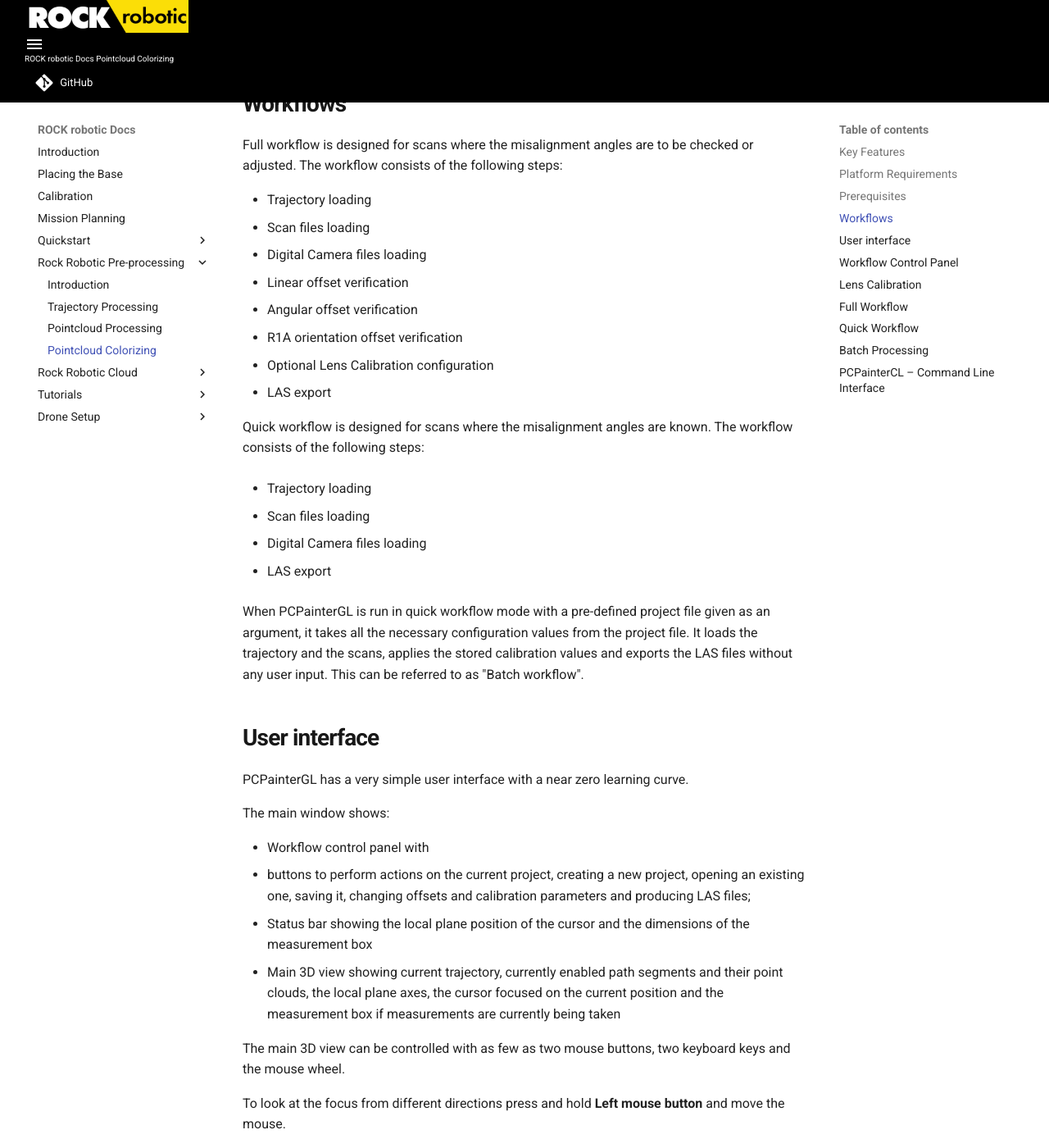
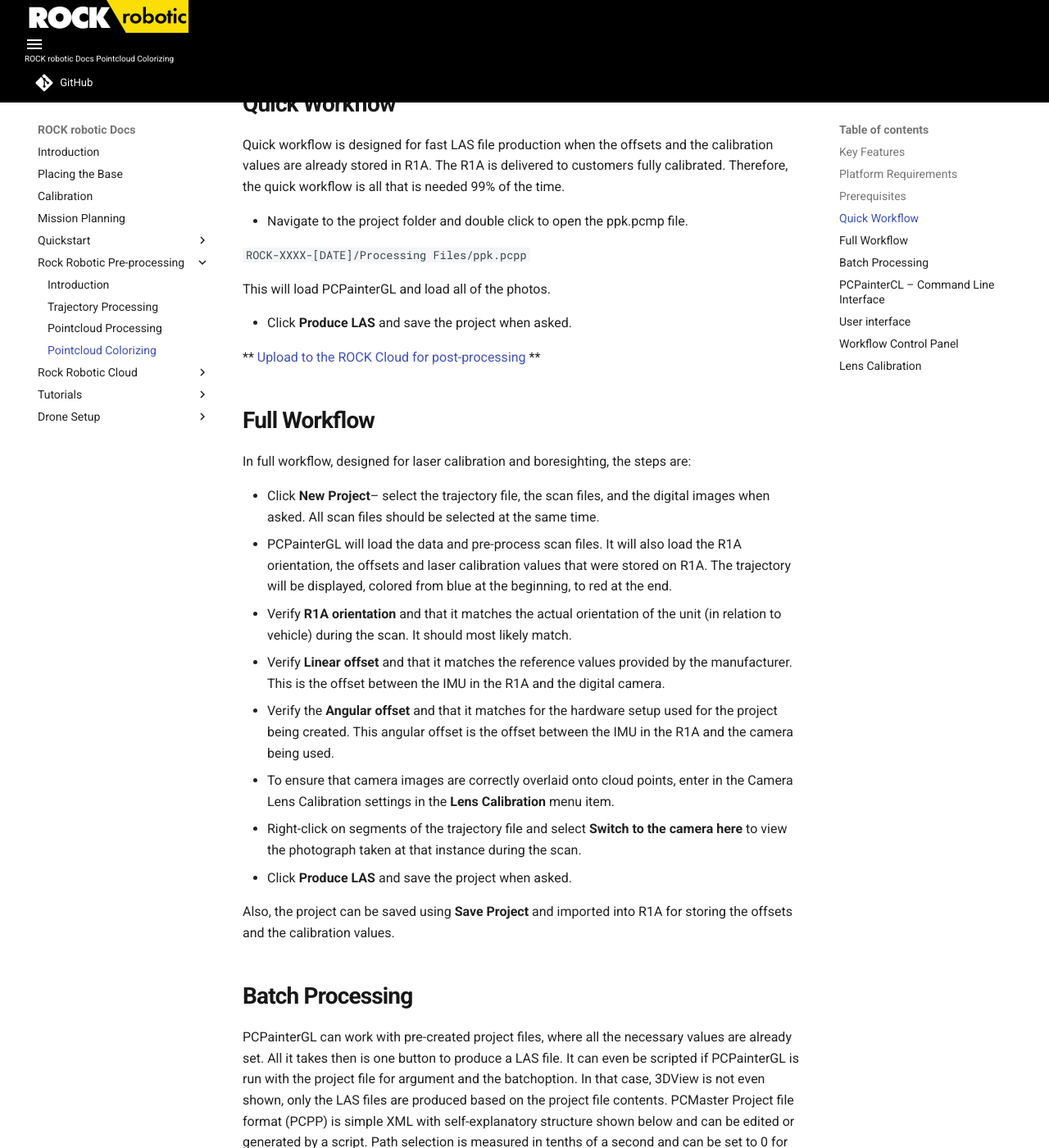
Before and after one commit to RockRobotic/rock-doc, an MkDocs documentation site: the page built from docs/pre-processing/colorizing.md, in a window 1280 px wide and 1400 px high, scrolled down 1087 px. Shown: the whole window at 82% size. Built offline with MkDocs 1.6.1 and Material for MkDocs 9.7.7, drawn with Linux system fonts in a browser that asks for light colours; comment, search, counter and statistics services are not loaded; some of the changed text lies outside the part shown.

Commit message:
Update processing workflow.

```diff
--- a/docs/pre-processing/colorizing.md
+++ b/docs/pre-processing/colorizing.md
@@ -23,32 +23,55 @@
 
 ## Prerequisites
 
-1. Trajectory File (see (Trajectory Processing)[trajectory-processing.md]))
-2. Processed point cloud (see (Pointcloud Processing)[point-cloud-processing.md]))
+1. Trajectory File (see [Trajectory Processing](trajectory-processing.md]))
+2. Processed point cloud (see [Pointcloud Processing](point-cloud-processing.md))
 
-## Workflows
+## Quick Workflow
 
-Full workflow is designed for scans where the misalignment angles are to be checked or adjusted. The workflow consists of the following steps:
+Quick workflow is designed for fast LAS file production when the offsets and the calibration values are already stored in R1A. The R1A is delivered to customers fully calibrated. Therefore, the quick workflow is all that is needed 99% of the time.
 
-- Trajectory loading
-- Scan files loading
-- Digital Camera files loading
-- Linear offset verification
-- Angular offset verification
-- R1A orientation offset verification
-- Optional Lens Calibration configuration
-- LAS export
+* Navigate to the project folder and double click to open the ppk.pcmp file.
 
-Quick workflow is designed for scans where the misalignment angles are known. The workflow consists of the following steps:
+`ROCK-XXXX-[DATE]/Processing Files/ppk.pcpp`
 
-- Trajectory loading
+This will load PCPainterGL and load all of the photos.
 
-- Scan files loading
-- Digital Camera files loading
+* Click **Produce LAS** and save the project when asked.
 
-- LAS export
+** [Upload to the ROCK Cloud for post-processing](../rock-cloud/project.md) **
 
-When PCPainterGL is run in quick workflow mode with a pre-defined project file given as an argument, it takes all the necessary configuration values from the project file. It loads the trajectory and the scans, applies the stored calibration values and exports the LAS files without any user input. This can be referred to as &quot;Batch workflow&quot;.
+## Full Workflow
+
+In full workflow, designed for laser calibration and boresighting, the steps are:
+
+- Click **New Project**– select the trajectory file, the scan files, and the digital images when asked. All scan files should be selected at the same time.
+- PCPainterGL will load the data and pre-process scan files. It will also load the R1A orientation, the offsets and laser calibration values that were stored on R1A. The trajectory will be displayed, colored from blue at the beginning, to red at the end.
+- Verify **R1A orientation** and that it matches the actual orientation of the unit (in relation to vehicle) during the scan. It should most likely match.
+- Verify **Linear offset** and that it matches the reference values provided by the manufacturer. This is the offset between the IMU in the R1A and the digital camera.
+- Verify the **Angular offset** and that it matches for the hardware setup used for the project being created. This angular offset is the offset between the IMU in the R1A and the camera being used.
+- To ensure that camera images are correctly overlaid onto cloud points, enter in the Camera Lens Calibration settings in the **Lens Calibration** menu item.
+- Right-click on segments of the trajectory file and select **Switch to the camera here** to view the photograph taken at that instance during the scan.
+- Click **Produce LAS** and save the project when asked.
+
+Also, the project can be saved using **Save Project** and imported into R1A for storing the offsets and the calibration values.
+
+## Batch Processing
+
+PCPainterGL can work with pre-created project files, where all the necessary values are already set. All it takes then is one button to produce a LAS file. It can even be scripted if PCPainterGL is run with the project file for argument and the batchoption. In that case, 3DView is not even shown, only the LAS files are produced based on the project file contents. PCMaster Project file format (PCPP) is simple XML with self-explanatory structure shown below and can be edited or generated by a script. Path selection is measured in tenths of a second and can be set to 0 for start and an insanely large number like 2,000,000,000 for finish to select the whole trajectory.
+
+## PCPainterCL – Command Line Interface
+
+Versions of PCPainterGL after (and including) PCPainterGL version 1.0.0.1 by default include the ability to generate point clouds from the command line.
+
+After a project file has been created, the same project can be used to generate future clouds with the same configured settings using the command line which is much faster than directly using the graphical user interface.
+
+To do this, start by creating a project in PCPainterGL and configure the settings you would like to be applied for current and future clouds that will be generated.
+
+Save this project file to a location of your choice and right-click the project file and select Processto begin cloud generation from the command line.
+
+To run a particular project file from the command line simply use the following command:
+
+_C:\ (location of PCPainterGL.exe)\&gt;_ _PCPainterCL.exe \&lt;path to the project file\&gt;_
 
 ## User interface
 
@@ -110,45 +133,3 @@
 - **Pixel flatness –** is measured in ppm and is the difference between vertical dimension and horizontal dimension of a pixel. Enter in the pixel flatness as given by camera manufacturer (default value is 0).
 - **RatPolyNum –** restricts the area of overlay for the camera images projected onto cloud points.
 - **RatPolyDen –** restricts the area of overlay for the camera images projected onto cloud points.
-
-## Full Workflow
-
-In full workflow, designed for laser calibration and boresighting, the steps are:
-
-- Click &quot; **New Project**&quot; – select the trajectory file, the scan files, and the digital images when asked. All scan files should be selected at the same time.
-- PCPainterGL will load the data and pre-process scan files. It will also load the R1A orientation, the offsets and laser calibration values that were stored on R1A. The trajectory will be displayed, colored from blue at the beginning, to red at the end.
-- Verify &quot; **R1A orientation****&quot;** and that it matches the actual orientation of the unit (in relation to vehicle) during the scan. It should most likely match.
-- Verify &quot; **Linear offset****&quot;** and that it matches the reference values provided by the manufacturer. This is the offset between the IMU in the R1A and the digital camera.
-- Verify the &quot; **Angular offset&quot;** and that it matches for the hardware setup used for the project being created. This angular offset is the offset between the IMU in the R1A and the camera being used.
-- To ensure that camera images are correctly overlaid onto cloud points, enter in the Camera Lens Calibration settings in the &quot; **Lens Calibration&quot;** menu item.
-- Right-click on segments of the trajectory file and select &quot; **Switch to the camera here****&quot;** to view the photograph taken at that instance during the scan.
-- Click &quot; **Produce LAS**&quot; and save the project when asked.
-
-Also, the project can be saved using &quot; **Save Project**&quot; and imported into R1A for storing the offsets and the calibration values.
-
-## Quick Workflow
-
-Quick workflow is designed for fast LAS file production when the offsets and the calibration values are already stored in R1A.
-
-- Click &quot; **New Project**&quot; and select the trajectory file, the scan files, and the digital camera images when asked. All scan files should be selected at the same time.
-- Click &quot; **Produce LAS**&quot; and save the project when asked.
-
-## Batch Processing
-
-PCPainterGL can work with pre-created project files, where all the necessary values are already set. All it takes then is one button to produce a LAS file. It can even be scripted if PCPainterGL is run with the project file for argument and the &quot;batch&quot; option. In that case, 3DView is not even shown, only the LAS files are produced based on the project file contents. PCMaster Project file format (PCPP) is simple XML with self-explanatory structure shown below and can be edited or generated by a script. Path selection is measured in tenths of a second and can be set to 0 for start and an insanely large number like 2,000,000,000 for finish to select the whole trajectory.
-
-## PCPainterCL – Command Line Interface
-
-Versions of PCPainterGL after (and including) PCPainterGL version 1.0.0.1 by default include the ability to generate point clouds from the command line.
-
-After a project file has been created, the same project can be used to generate future clouds with the same configured settings using the command line which is much faster than directly using the graphical user interface.
-
-To do this, start by creating a project in PCPainterGL and configure the settings you would like to be applied for current and future clouds that will be generated.
-
-Save this project file to a location of your choice and right-click the project file and select &quot;Process&quot; to begin cloud generation from the command line.
-
-To run a particular project file from the command line simply use the following command:
-
-_C:\ (location of PCPainterGL.exe)\&gt;_ _PCPainterCL.exe \&lt;path to the project file\&gt;_
-
-** Step 4 - [Upload to the ROCK Cloud](../rock-cloud/project.md) **
```
Also changed, not shown: other parts of docs/pre-processing/colorizing.md (+1 -1 lines), docs/pre-processing/point-cloud-processing.md (+14 -8 lines), docs/pre-processing/trajectory-processing.md (+5 -1 lines).
